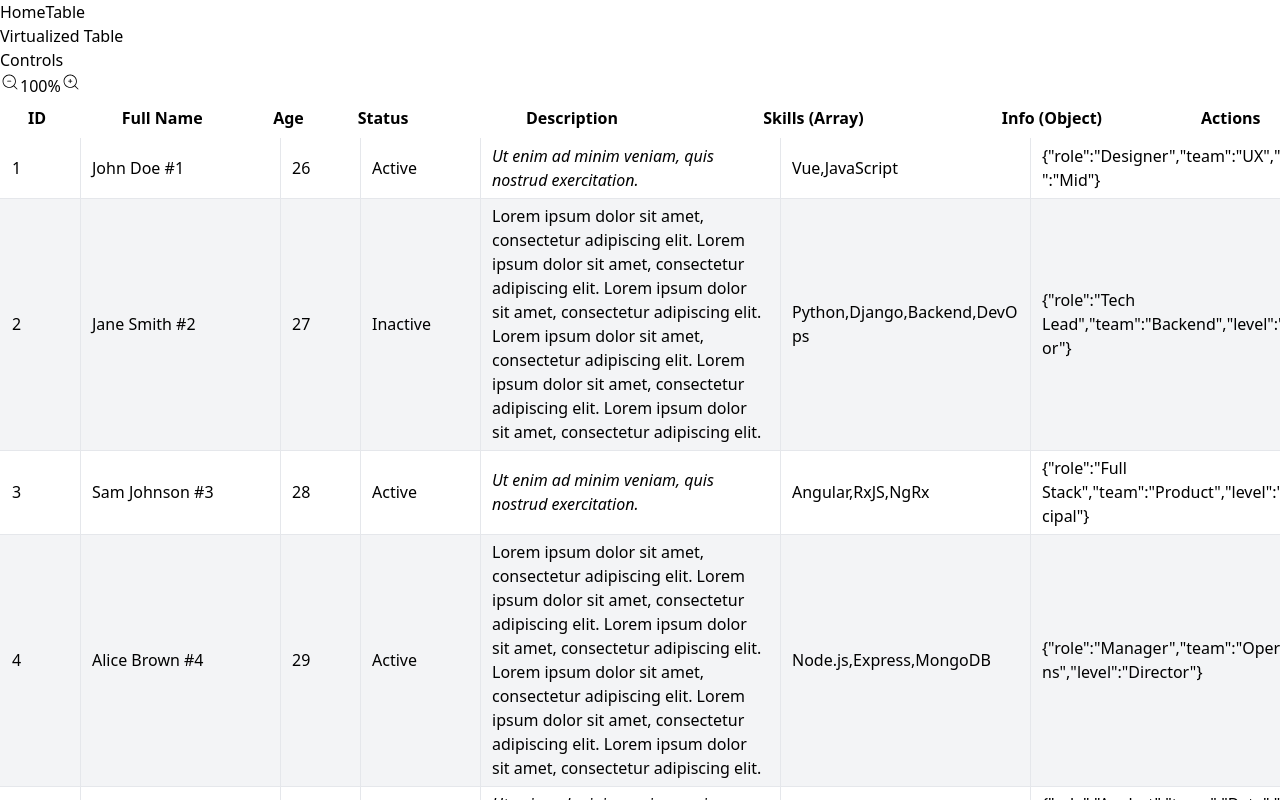
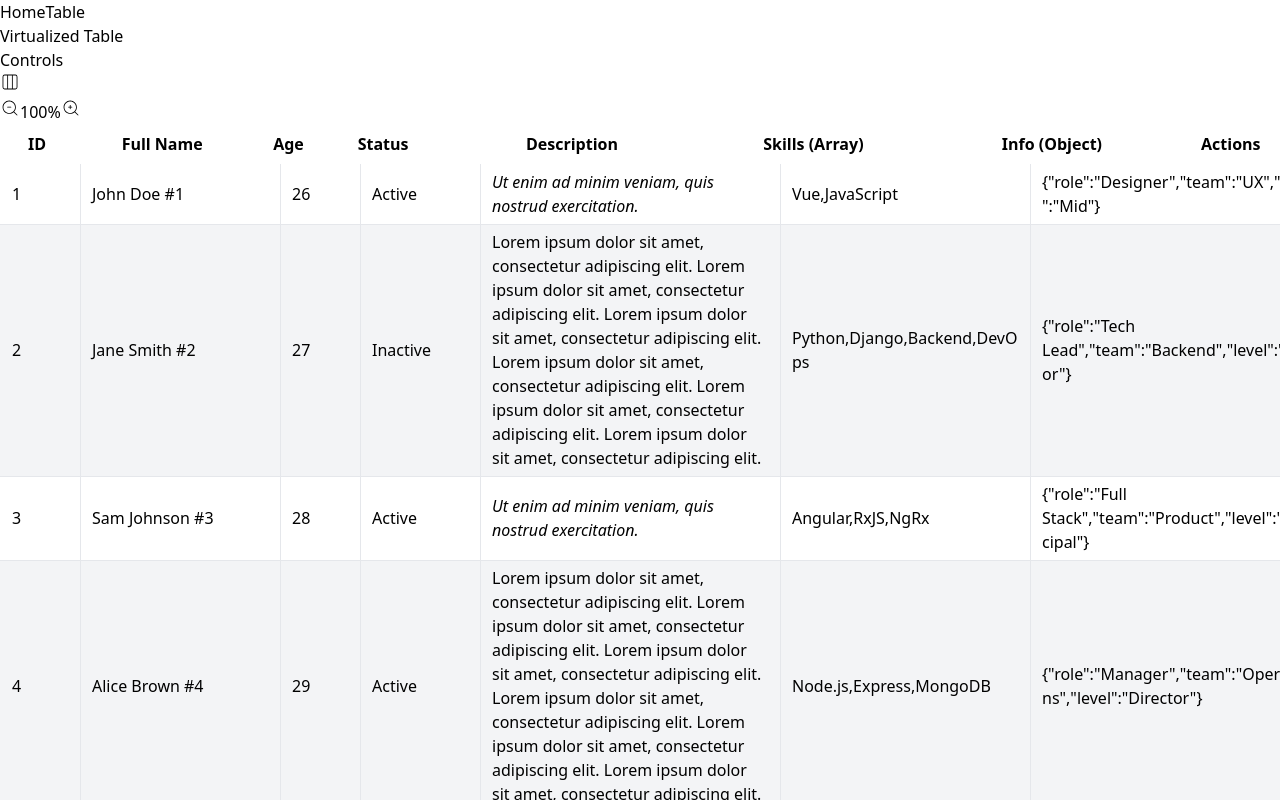
Before and after one commit to FeroHriadel/ncss-react, a React (Vite) app: page /table in a window 1280 px wide. Shown: the top 800 px of the page. Built offline with nearby package versions, Linux system fonts and the light colour scheme.

Commit message:
started filter work

```diff
--- a/src/components/tables/VirtualizedTable/VirtualizedTable.tsx
+++ b/src/components/tables/VirtualizedTable/VirtualizedTable.tsx
@@ -28,6 +28,8 @@ function VirtualizedTable({
   striped = true,
   hover = true
 }: VirtualizedTableProps) {
+
+    // REFS
     const headerRef = React.useRef<HTMLDivElement>(null);
     const bodyRef = React.useRef<HTMLDivElement | null>(null);
     const scrollbarRef = React.useRef<HTMLDivElement | null>(null);
@@ -85,13 +87,16 @@ function VirtualizedTable({
     // RENDER
     return (
       <section className='virtualized-table-wrap'>
+        {/* Control Bar */}
         <VirtualizedTableControlBar
           zoomLevel={zoomLevel}
           minZoom={minZoom}
           maxZoom={maxZoom}
           handleZoomIn={handleZoomIn}
           handleZoomOut={handleZoomOut}
+          columns={getColumns()}
         />
+
         {/* Fixed Header */}
         <div className="flex">
           <div className="border border-gray-300 overflow-hidden flex-1">
@@ -108,6 +113,7 @@ function VirtualizedTable({
           <div className="w-3 border-t border-r border-gray-300 bg-gray-50"></div>
         </div>
 
+        {/* Table Body */}
         <VirtualizedTableBody
           bodyRef={bodyRef as React.RefObject<HTMLDivElement>}
           scrollbarRef={scrollbarRef as React.RefObject<HTMLDivElement>}
--- a/src/components/tables/VirtualizedTable/VirtualizedTableControlBar.tsx
+++ b/src/components/tables/VirtualizedTable/VirtualizedTableControlBar.tsx
@@ -1,6 +1,7 @@
 import React from "react";
-import ButtonIcon from "../../buttons/ButtonIcon";
-import { CiZoomIn, CiZoomOut } from "react-icons/ci";
+import IconButton from "../../buttons/IconButton";
+import MultiSelect, { type MultiSelectHandle } from "../../dropdowns/MultiSelect";
+import { CiZoomIn, CiZoomOut, CiViewColumn } from "react-icons/ci";
 
 
 
@@ -10,6 +11,7 @@ interface ControlBarProps {
   maxZoom: number;
   handleZoomIn: () => void;
   handleZoomOut: () => void;
+  columns: { column: string; displayValue: string }[];
 }
 
 
@@ -20,7 +22,14 @@ const VirtualizedTableControlBar: React.FC<ControlBarProps> = ({
   maxZoom,
   handleZoomIn,
   handleZoomOut,
+  columns
 }) => {
+
+  // Refs & values
+  const multiselectRef = React.useRef<MultiSelectHandle>(null);
+  const columnOptions = columns.map(col => ({ value: col.column, displayValue: col.displayValue }));
+  const preselectedOptions = columns.map(col => col.column);
+
 
   // Render
   return (
@@ -34,9 +43,18 @@ const VirtualizedTableControlBar: React.FC<ControlBarProps> = ({
 
       {/** Right Side */}
       <div className="flex items-center gap-2 relative">
+        {/* Hide/show columns dropdown */}
+        <MultiSelect
+          className="p-1 hover:bg-gray-200 rounded transition-colors"
+          trigger={<CiViewColumn size={20} />}
+          options={columnOptions}
+          title="Show/Hide Columns"
+          preselectedOptions={preselectedOptions}
+          ref={multiselectRef}
+        />
 
         {/* Zoom Controls */}
-        <ButtonIcon
+        <IconButton
           className="p-1 hover:bg-gray-200 rounded transition-colors"
           title="Zoom Out"
           onClick={handleZoomOut}
@@ -44,10 +62,12 @@ const VirtualizedTableControlBar: React.FC<ControlBarProps> = ({
           style={zoomLevel <= minZoom ? { pointerEvents: 'none', opacity: 0.6 } : undefined}
           disabled={zoomLevel <= minZoom}
         />
+
         <span className="text-xs text-gray-500 min-w-[40px] text-center">
           {Math.round(zoomLevel * 100)}%
         </span>
-        <ButtonIcon
+
+        <IconButton
           className="p-1 hover:bg-gray-200 rounded transition-colors"
           title="Zoom In"
           onClick={handleZoomIn}
```
Also changed, not shown: src/components/buttons/IconButton.tsx (renamed from src/components/buttons/ButtonIcon.tsx, +5 -3 lines).
